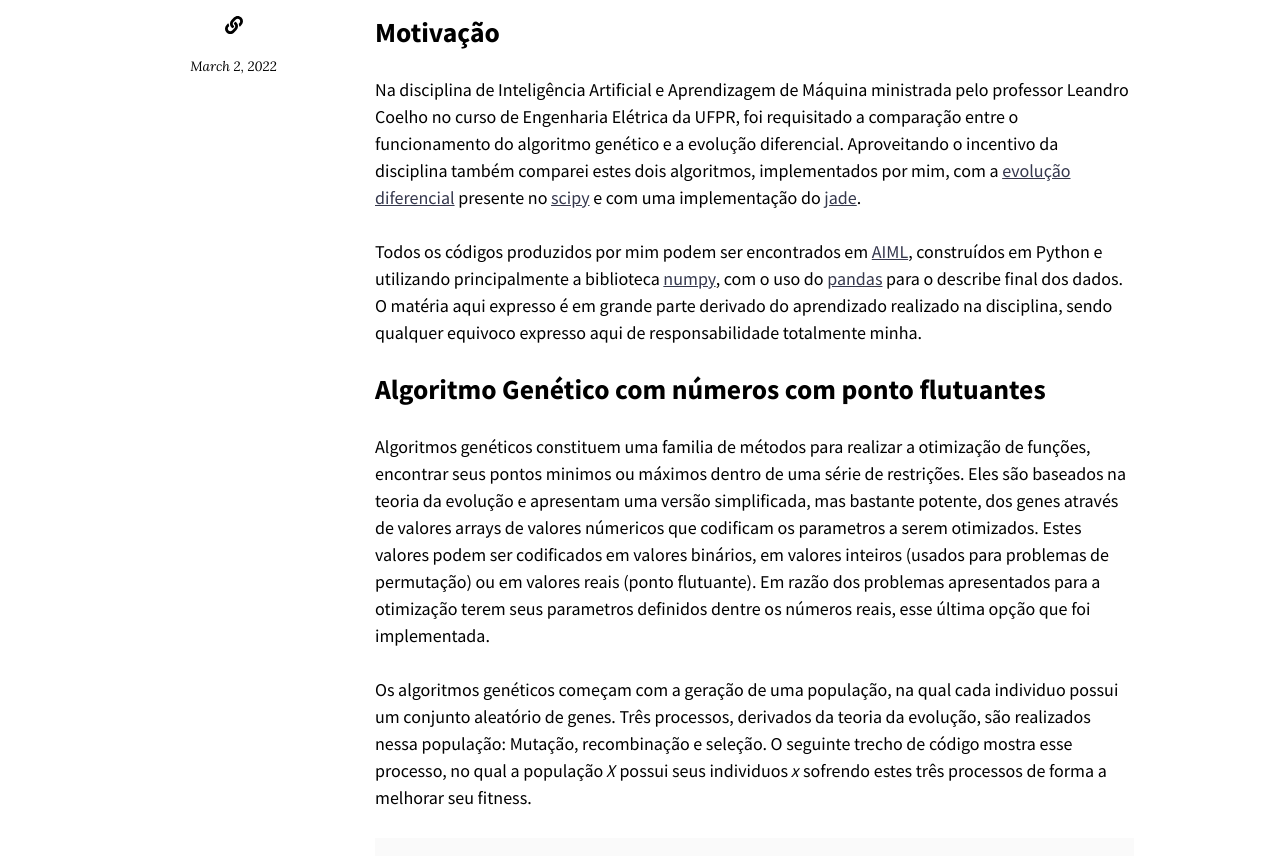
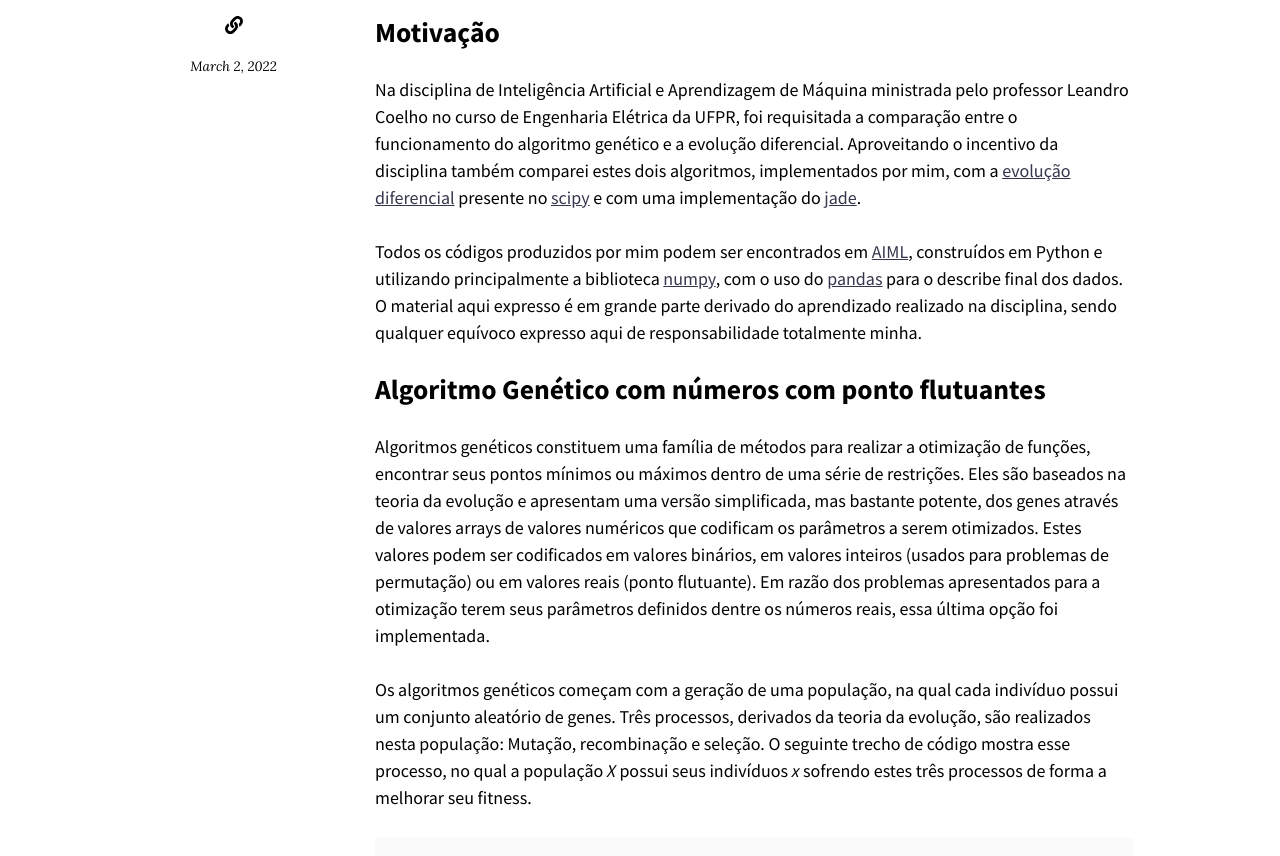
Before and after one commit to CaioMizerkowski/CaioMizerkowski.github.io, a Jekyll site: the page built from _posts/2022-03-02-evolucao-diferencial-algoritmo-genetico-jade.md, in a window 1280 px wide and 1400 px high. Shown: the part 328-1184 px from the top of the window. Built offline with Jekyll 4.4.1, drawn with Linux system fonts in a browser that asks for light colours; nearby versions of some CDN libraries; formulas are drawn with MathJax 3; some of the changed text lies outside the part shown.

Commit message:
Correção português

````diff
--- a/_posts/2022-03-02-evolucao-diferencial-algoritmo-genetico-jade.md
+++ b/_posts/2022-03-02-evolucao-diferencial-algoritmo-genetico-jade.md
@@ -5,15 +5,15 @@ date: 2022-03-02
 
 ## Motivação
 
-Na disciplina de Inteligência Artificial e Aprendizagem de Máquina ministrada pelo professor Leandro Coelho no curso de Engenharia Elétrica da UFPR, foi requisitado a comparação entre o funcionamento do algoritmo genético e a evolução diferencial. Aproveitando o incentivo da disciplina também comparei estes dois algoritmos, implementados por mim, com a [evolução diferencial](https://link.springer.com/article/10.1023/A:1008202821328) presente no [scipy](https://docs.scipy.org/doc/scipy/reference/generated/scipy.optimize.differential_evolution.html) e com uma implementação do [jade](https://ieeexplore.ieee.org/document/5208221).
+Na disciplina de Inteligência Artificial e Aprendizagem de Máquina ministrada pelo professor Leandro Coelho no curso de Engenharia Elétrica da UFPR, foi requisitada a comparação entre o funcionamento do algoritmo genético e a evolução diferencial. Aproveitando o incentivo da disciplina também comparei estes dois algoritmos, implementados por mim, com a [evolução diferencial](https://link.springer.com/article/10.1023/A:1008202821328) presente no [scipy](https://docs.scipy.org/doc/scipy/reference/generated/scipy.optimize.differential_evolution.html) e com uma implementação do [jade](https://ieeexplore.ieee.org/document/5208221).
 
-Todos os códigos produzidos por mim podem ser encontrados em [AIML](https://github.com/CaioMizerkowski/AIML), construídos em Python e utilizando principalmente a biblioteca [numpy](https://numpy.org/), com o uso do [pandas](https://pandas.pydata.org/) para o describe final dos dados. O matéria aqui expresso é em grande parte derivado do aprendizado realizado na disciplina, sendo qualquer equivoco expresso aqui de responsabilidade totalmente minha.
+Todos os códigos produzidos por mim podem ser encontrados em [AIML](https://github.com/CaioMizerkowski/AIML), construídos em Python e utilizando principalmente a biblioteca [numpy](https://numpy.org/), com o uso do [pandas](https://pandas.pydata.org/) para o describe final dos dados. O material aqui expresso é em grande parte derivado do aprendizado realizado na disciplina, sendo qualquer equívoco expresso aqui de responsabilidade totalmente minha.
 
 ## Algoritmo Genético com números com ponto flutuantes
 
-Algoritmos genéticos constituem uma familia de métodos para realizar a otimização de funções, encontrar seus pontos minimos ou máximos dentro de uma série de restrições. Eles são baseados na teoria da evolução e apresentam uma versão simplificada, mas bastante potente, dos genes através de valores arrays de valores númericos que codificam os parametros a serem otimizados. Estes valores podem ser codificados em valores binários, em valores inteiros (usados para problemas de permutação) ou em valores reais (ponto flutuante). Em razão dos problemas apresentados para a otimização terem seus parametros definidos dentre os números reais, esse última opção que foi implementada.
+Algoritmos genéticos constituem uma família de métodos para realizar a otimização de funções, encontrar seus pontos mínimos ou máximos dentro de uma série de restrições. Eles são baseados na teoria da evolução e apresentam uma versão simplificada, mas bastante potente, dos genes através de valores arrays de valores numéricos que codificam os parâmetros a serem otimizados. Estes valores podem ser codificados em valores binários, em valores inteiros (usados para problemas de permutação) ou em valores reais (ponto flutuante). Em razão dos problemas apresentados para a otimização terem seus parâmetros definidos dentre os números reais, essa última opção foi implementada.
 
-Os algoritmos genéticos começam com a geração de uma população, na qual cada individuo possui um conjunto aleatório de genes. Três processos, derivados da teoria da evolução, são realizados nessa população: Mutação, recombinação e seleção. O seguinte trecho de código mostra esse processo, no qual a população *X* possui seus individuos _x_ sofrendo estes três processos de forma a melhorar seu fitness.
+Os algoritmos genéticos começam com a geração de uma população, na qual cada indivíduo possui um conjunto aleatório de genes. Três processos, derivados da teoria da evolução, são realizados nesta população: Mutação, recombinação e seleção. O seguinte trecho de código mostra esse processo, no qual a população *X* possui seus indivíduos _x_ sofrendo estes três processos de forma a melhorar seu fitness.
 
 ```python
 def genetic_algorithm(self):
@@ -33,15 +33,15 @@ def genetic_algorithm(self):
 
 ## Evolução diferencial
 
-Uma alteração nos algoritmos genéticos classicos, a evolução diferencial se distancia um pouco da analogia evolucionária classica de cruzamento somente entre dois individuos da população. Sendo o resultado do processo de mutação um cruzamento de três ou mais individuos, mediado por um fator de mutação _mr_.
+Uma alteração nos algoritmos genéticos clássicos, a evolução diferencial se distancia um pouco da analogia evolucionária clássica de cruzamento somente entre dois indivíduos da população. Sendo o resultado do processo de mutação um cruzamento de três ou mais indivíduos, mediado por um fator de mutação _mr_.
 
-Diferentes estratégias de mutação existem, mas a mais comum e a utilizada nesse trabalho foi a DE/rand/1/bin, no qual o operador de mutação é:
+Diferentes estratégias de mutação existem, mas a mais comum é a utilizada neste trabalho foi a DE/rand/1/bin, no qual o operador de mutação é:
 
 \\[ V_{i} = X_{r{i}{1}} + mr*(X_{r{i}{2}}-X_{r{i}{3}}) \\]
 
 Sendo o fator diferencial, que da o nome ao algoritmo, a diferença $$X_{r{i}{2}}-X_{r{i}{3}}$$, pois quanto maior a proximidade de ambos, menor o seu efeito será e a busca se tornará mais regional, ao invés de ser global.
 
-Outro parametro do algoritmo é o _cr_, que determina qual a probabilidade de recombinação entre os genes de *X* e de *V*. No caso classico da Evolução Diferencial estes valores são ajustados a mão, enquanto que técnicas mais avançadas como a JADE permitem que estes parametros sejam ajustados durante a execução.
+Outro parâmetro do algoritmo é o _cr_, que determina qual a probabilidade de recombinação entre os genes de *X* e de *V*. No caso clássico da Evolução Diferencial estes valores são ajustados a mão, enquanto que técnicas mais avançadas como a JADE permitem que estes parâmetros sejam ajustados durante a execução.
 
 ## JADE com Arquivo
 
````
